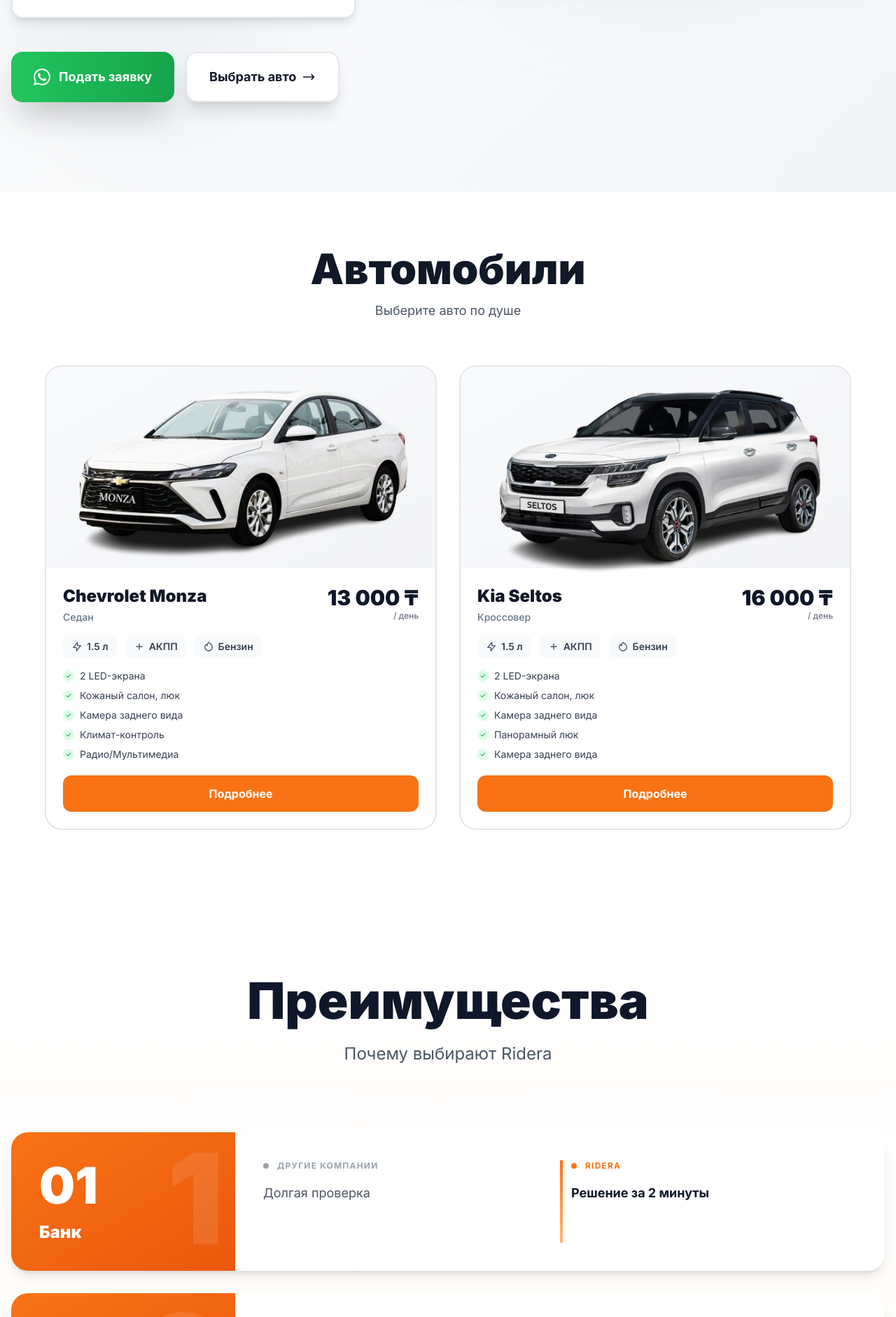
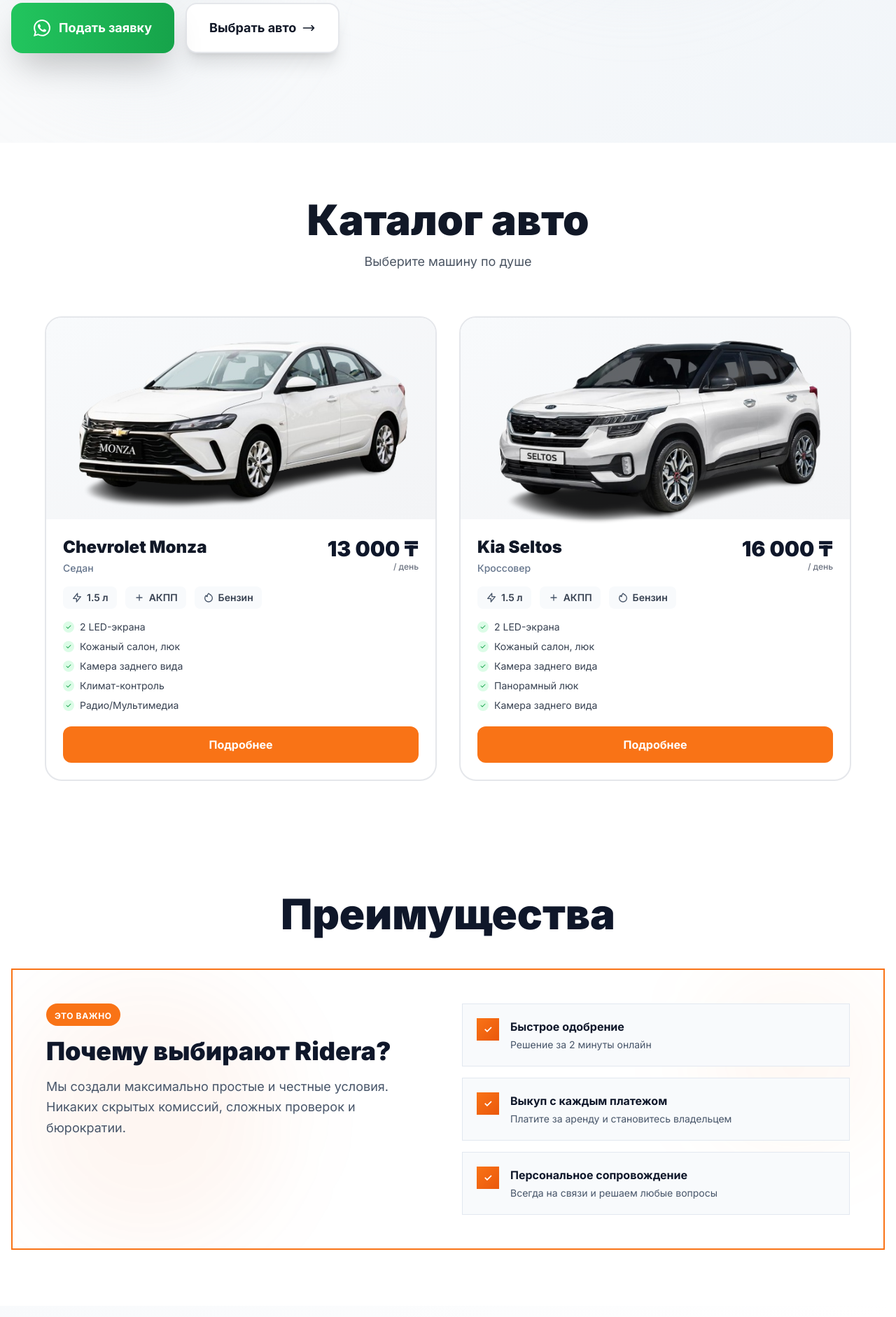
Before and after one commit to Artem869/taxisite, a Next.js app: page / in a window 1280 px wide. Shown: the part 888-2770 px from the top of the page at 70% size. Built offline with nearby package versions, Linux system fonts and the light colour scheme.

Commit message:
Add Преимущества section with WhyChoose component and remove duplicate block from Conditions

```diff
--- a/src/app/page.tsx
+++ b/src/app/page.tsx
@@ -1,7 +1,7 @@
 import Header from '@/components/Header'
 import Hero from '@/components/Hero'
 import Cars from '@/components/Cars'
-import Advantages from '@/components/Advantages'
+import WhyChoose from '@/components/WhyChoose'
 import Conditions from '@/components/Conditions'
 import About from '@/components/About'
 import Reviews from '@/components/Reviews'
@@ -15,7 +15,7 @@
             <main className="min-h-screen">
                 <Hero />
                 <Cars />
-                <Advantages />
+                <WhyChoose />
                 <Conditions />
                 <About />
                 <Reviews />
--- a/src/components/Conditions.tsx
+++ b/src/components/Conditions.tsx
@@ -113,45 +113,8 @@
                     ))}
                 </div>
 
-                {/* Дополнительная информация */}
-                <div className="bg-white border-2 border-orange-500 p-10 md:p-12 mb-16 relative overflow-hidden">
-                    {/* Декоративные элементы */}
-                    <div className="absolute top-0 right-0 w-64 h-64 bg-orange-500/5 rounded-full blur-3xl"></div>
-                    <div className="absolute bottom-0 left-0 w-96 h-96 bg-orange-600/5 rounded-full blur-3xl"></div>
-
-                    <div className="grid md:grid-cols-2 gap-10 items-start relative z-10">
-                        <div>
-                            <div className="inline-block px-3 py-1 bg-orange-500 rounded-full mb-4">
-                                <span className="text-xs font-bold text-white uppercase tracking-wider">
-                                    {t.conditions.why.badge}
-                                </span>
-                            </div>
-                            <h3 className="text-3xl md:text-4xl font-black text-slate-900 mb-4">
-                                {t.conditions.why.title}
-                            </h3>
-                            <p className="text-lg text-slate-600 leading-relaxed">
-                                {t.conditions.why.description}
-                            </p>
-                        </div>
-
-                        <div className="space-y-4">
-                            {t.conditions.why.features.map((feature, idx) => (
-                                <div key={idx} className="group flex items-start gap-4 bg-slate-50 border border-slate-200 p-5 hover:bg-orange-50 hover:border-orange-500 transition-all duration-300 hover:-translate-x-2 hover:shadow-lg">
-                                    <div className="flex-shrink-0 w-8 h-8 bg-gradient-to-br from-orange-500 to-orange-600 text-white font-bold text-sm flex items-center justify-center group-hover:scale-110 group-hover:rotate-12 transition-all duration-300">
-                                        ✓
-                                    </div>
-                                    <div>
-                                        <h4 className="font-bold text-slate-900 mb-1 group-hover:text-orange-600 transition-colors">{feature.title}</h4>
-                                        <p className="text-slate-600 text-sm group-hover:text-slate-700 transition-colors">{feature.description}</p>
-                                    </div>
-                                </div>
-                            ))}
-                        </div>
-                    </div>
-                </div>
-
                 {/* CTA кнопка */}
-                <div className="text-center">
+                <div className="text-center mt-16">
                     <a
                         href={`https://wa.me/77750426945?text=${encodeURIComponent(t.conditions.ctaMessage)}`}
                         target="_blank"
--- a/src/components/Footer.tsx
+++ b/src/components/Footer.tsx
@@ -70,6 +70,27 @@
                                         className="w-full h-full object-cover scale-150"
                                         quality={100}
                                     />
+                                </a>
+                                <a
+                                    href="https://www.tiktok.com/@riderakz"
+                                    target="_blank"
+                                    rel="noopener noreferrer"
+                                    className="w-16 h-16 bg-black rounded-xl flex items-center justify-center transition-all hover:scale-110 p-2 relative overflow-hidden"
+                                >
+                                    {/* Фирменная иконка TikTok с двойным цветом */}
+                                    <svg className="w-full h-full relative z-10" viewBox="0 0 24 24" fill="none">
+                                        {/* Розовая тень */}
+                                        <path d="M19.59 6.69a4.83 4.83 0 0 1-3.77-4.25V2h-3.45v13.67a2.89 2.89 0 0 1-5.2 1.74 2.89 2.89 0 0 1 2.31-4.64 2.93 2.93 0 0 1 .88.13V9.4a6.84 6.84 0 0 0-1-.05A6.33 6.33 0 0 0 5 20.1a6.34 6.34 0 0 0 10.86-4.43v-7a8.16 8.16 0 0 0 4.77 1.52v-3.4a4.85 4.85 0 0 1-1-.1z"
+                                            fill="#FE2C55"
+                                            transform="translate(1, 1)" />
+                                        {/* Голубая тень */}
+                                        <path d="M19.59 6.69a4.83 4.83 0 0 1-3.77-4.25V2h-3.45v13.67a2.89 2.89 0 0 1-5.2 1.74 2.89 2.89 0 0 1 2.31-4.64 2.93 2.93 0 0 1 .88.13V9.4a6.84 6.84 0 0 0-1-.05A6.33 6.33 0 0 0 5 20.1a6.34 6.34 0 0 0 10.86-4.43v-7a8.16 8.16 0 0 0 4.77 1.52v-3.4a4.85 4.85 0 0 1-1-.1z"
+                                            fill="#25F4EE"
+                                            transform="translate(-1, -1)" />
+                                        {/* Белая основная иконка */}
+                                        <path d="M19.59 6.69a4.83 4.83 0 0 1-3.77-4.25V2h-3.45v13.67a2.89 2.89 0 0 1-5.2 1.74 2.89 2.89 0 0 1 2.31-4.64 2.93 2.93 0 0 1 .88.13V9.4a6.84 6.84 0 0 0-1-.05A6.33 6.33 0 0 0 5 20.1a6.34 6.34 0 0 0 10.86-4.43v-7a8.16 8.16 0 0 0 4.77 1.52v-3.4a4.85 4.85 0 0 1-1-.1z"
+                                            fill="white" />
+                                    </svg>
                                 </a>
                             </div>
                         </div>
--- a/src/components/Hero.tsx
+++ b/src/components/Hero.tsx
@@ -31,16 +31,6 @@
                     {/* Левая часть */}
                     <div className={`lg:col-span-5 space-y-8 transition-all duration-700 ${isVisible ? 'opacity-100 translate-x-0' : 'opacity-0 -translate-x-12'
                         }`}>
-                        {/* Бейдж */}
-                        <div className={`inline-flex items-center gap-2 bg-slate-100 text-slate-700 px-4 py-2 rounded-full text-sm font-semibold border border-slate-200 transition-all duration-500 ${isVisible ? 'opacity-100 translate-y-0' : 'opacity-0 -translate-y-4'
-                            }`} style={{ transitionDelay: '100ms' }}>
-                            <span className="relative flex h-2 w-2">
-                                <span className="animate-ping absolute inline-flex h-full w-full rounded-full bg-slate-400 opacity-75"></span>
-                                <span className="relative inline-flex rounded-full h-2 w-2 bg-slate-600"></span>
-                            </span>
-                            {t.hero.badge}
-                        </div>
-
                         {/* Заголовок */}
                         <div className={`space-y-4 transition-all duration-700 ${isVisible ? 'opacity-100 translate-y-0' : 'opacity-0 translate-y-8'
                             }`} style={{ transitionDelay: '200ms' }}>
--- /dev/null
+++ b/src/components/WhyChoose.tsx
@@ -0,0 +1,57 @@
+'use client'
+
+import { useLanguage } from '@/contexts/LanguageContext'
+
+export default function WhyChoose() {
+    const { t } = useLanguage()
+
+    return (
+        <section className="py-20 bg-white">
+            <div className="container mx-auto px-4">
+                {/* Заголовок "Преимущества" */}
+                <div className="text-center mb-12">
+                    <h2 className="text-4xl md:text-6xl font-black text-slate-900">
+                        Преимущества
+                    </h2>
+                </div>
+
+                {/* Блок "Почему выбирают Ridera" */}
+                <div className="bg-white border-2 border-orange-500 p-10 md:p-12 relative overflow-hidden">
+                    {/* Декоративные элементы */}
+                    <div className="absolute top-0 right-0 w-64 h-64 bg-orange-500/5 rounded-full blur-3xl"></div>
+                    <div className="absolute bottom-0 left-0 w-96 h-96 bg-orange-600/5 rounded-full blur-3xl"></div>
+
+                    <div className="grid md:grid-cols-2 gap-10 items-start relative z-10">
+                        <div>
+                            <div className="inline-block px-3 py-1 bg-orange-500 rounded-full mb-4">
+                                <span className="text-xs font-bold text-white uppercase tracking-wider">
+                                    {t.conditions.why.badge}
+                                </span>
+                            </div>
+                            <h3 className="text-3xl md:text-4xl font-black text-slate-900 mb-4">
+                                {t.conditions.why.title}
+                            </h3>
+                            <p className="text-lg text-slate-600 leading-relaxed">
+                                {t.conditions.why.description}
+                            </p>
+                        </div>
+
+                        <div className="space-y-4">
+                            {t.conditions.why.features.map((feature, idx) => (
+                                <div key={idx} className="group flex items-start gap-4 bg-slate-50 border border-slate-200 p-5 hover:bg-orange-50 hover:border-orange-500 transition-all duration-300 hover:-translate-x-2 hover:shadow-lg">
+                                    <div className="flex-shrink-0 w-8 h-8 bg-gradient-to-br from-orange-500 to-orange-600 text-white font-bold text-sm flex items-center justify-center group-hover:scale-110 group-hover:rotate-12 transition-all duration-300">
+                                        ✓
+                                    </div>
+                                    <div>
+                                        <h4 className="font-bold text-slate-900 mb-1 group-hover:text-orange-600 transition-colors">{feature.title}</h4>
+                                        <p className="text-slate-600 text-sm group-hover:text-slate-700 transition-colors">{feature.description}</p>
+                                    </div>
+                                </div>
+                            ))}
+                        </div>
+                    </div>
+                </div>
+            </div>
+        </section>
+    )
+}
--- a/src/lib/translations.ts
+++ b/src/lib/translations.ts
@@ -6,7 +6,7 @@
             address: 'г. Алматы, ул. Мусабаева 36',
             menu: {
                 conditions: 'Условия',
-                cars: 'Автомобили',
+                cars: 'Каталог авто',
                 questions: 'Вопросы',
                 about: 'О компании',
                 reviews: 'Отзывы',
@@ -41,8 +41,8 @@
 
         // Cars
         cars: {
-            title: 'Автомобили',
-            subtitle: 'Выберите авто по душе',
+            title: 'Каталог авто',
+            subtitle: 'Выберите машину по душе',
             perDay: 'день',
             detailsButton: 'Подробнее',
             photoPlaceholder: 'Место для фото',
@@ -166,7 +166,7 @@
         // About
         about: {
             badge: 'Наша история',
-            title: 'О компании Ridera',
+            title: 'О компании',
             subtitle: 'Помогаем получить собственный автомобиль без банков и кредитов',
             tabs: {
                 mission: 'Миссия',
@@ -174,8 +174,8 @@
                 partners: 'Партнёры'
             },
             mission: {
-                title: 'О Ridera Kazakhstan',
-                description: 'Ridera Kazakhstan — компания по аренде автомобилей с правом выкупа. Мы помогаем людям получить собственный автомобиль без банков и кредитов.',
+                title: 'Ridera Kazakhstan',
+                description: 'Мы — компания по аренде автомобилей с правом выкупа. Помогаем людям получить собственный автомобиль без банков и кредитов.',
                 features: [
                     'Без проверки кредитной истории',
                     'Быстрое одобрение за 2 минуты',
@@ -298,7 +298,7 @@
             address: 'Алматы қ., Мүсабаев к-сі 36',
             menu: {
                 conditions: 'Шарттар',
-                cars: 'Автомобильдер',
+                cars: 'Автокөлік каталогы',
                 questions: 'Сұрақтар',
                 about: 'Компания туралы',
                 reviews: 'Пікірлер',
@@ -333,8 +333,8 @@
 
         // Cars
         cars: {
-            title: 'Автомобильдер',
-            subtitle: 'Өзіңізге ұнайтын автомобильді таңдаңыз',
+            title: 'Автокөлік каталогы',
+            subtitle: 'Көңіліңізден шыққан автокөлікті таңдаңыз',
             perDay: 'күн',
             detailsButton: 'Толығырақ',
             photoPlaceholder: 'Фото үшін орын',
@@ -458,7 +458,7 @@
         // About
         about: {
             badge: 'Біздің тарих',
-            title: 'Ridera компаниясы туралы',
+            title: 'Компания туралы',
             subtitle: 'Банктер мен несиелерсіз жеке автомобиль алуға көмектесеміз',
             tabs: {
                 mission: 'Миссия',
@@ -466,8 +466,8 @@
                 partners: 'Серіктестер'
             },
             mission: {
-                title: 'Ridera Kazakhstan туралы',
-                description: 'Ridera Kazakhstan - сатып алу құқығымен автомобиль жалдау компаниясы. Біз адамдарға банктер мен несиелерсіз жеке автомобиль алуға көмектесеміз.',
+                title: 'Ridera Kazakhstan',
+                description: 'Біз - сатып алу құқығымен автомобиль жалдау компаниясымыз. Адамдарға банктер мен несиелерсіз жеке автомобиль алуға көмектесеміз.',
                 features: [
                     'Несиелік тарихты тексермейміз',
                     '2 минутта жылдам мақұлдау',
```
Also changed, not shown: 1 other file (tests, documents, lock files or other folders).
